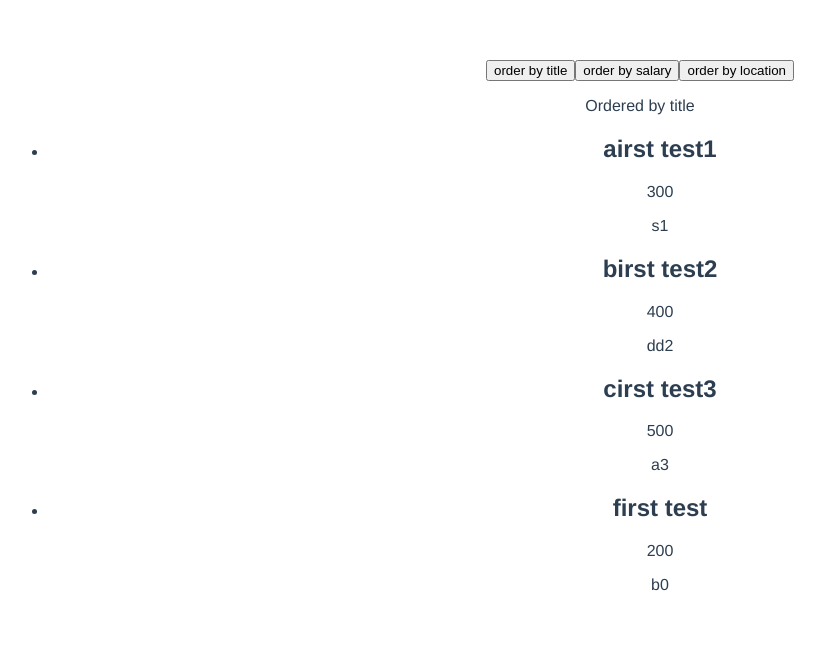
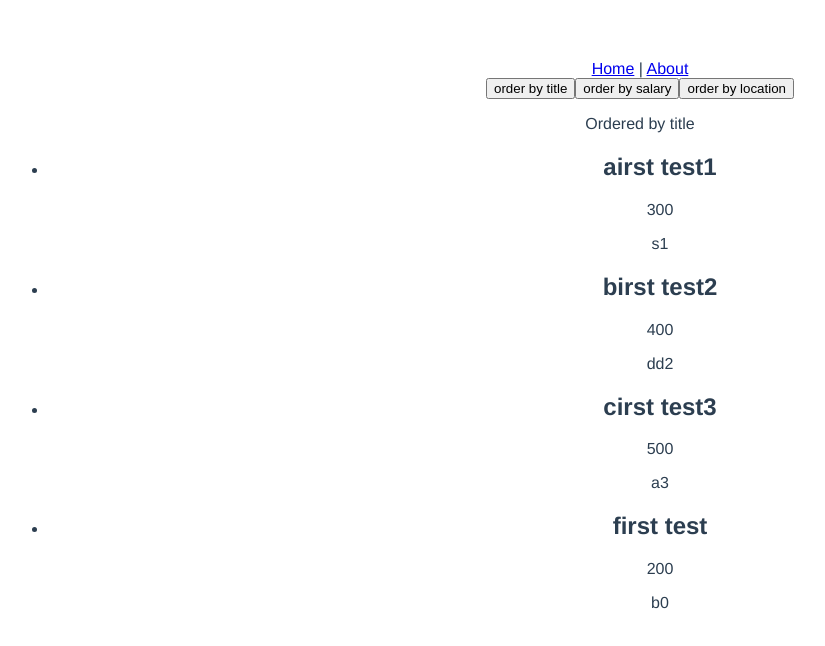
Before and after one commit to RiceHamburger/sharepoint-staticpage-vue, a Vue app: page / in a window 1280 px wide. Shown: the top 646 px of the page, without its empty margins (0-825 px from the left). Built offline with nearby package versions, Linux system fonts and the light colour scheme.

Commit message:
router test

```diff
--- a/package.json
+++ b/package.json
@@ -10,6 +10,8 @@
   "dependencies": {
     "core-js": "^3.6.5",
     "vue": "^3.0.0",
+    "vue-meta": "^2.4.0",
+    "vue-router": "^4.0.10",
     "vuex": "^4.0.0-0"
   },
   "devDependencies": {
--- a/src/App.vue
+++ b/src/App.vue
@@ -1,53 +1,22 @@
 <template>
   <div class="app">
-    <button @click="handleClick('title')">order by title</button>
-    <button @click="handleClick('salary')">order by salary</button>
-    <button @click="handleClick('location')">order by location</button>
-    <JobList :jobs="jobs" :order="order"/>
+    <div id="nav">
+      <router-link to="/">Home</router-link> |
+      <router-link to="/about">About</router-link>
+    </div>
+    <router-view/>
   </div>
 </template>
 
 <script lang="ts">
-import { defineComponent,reactive,toRefs,ref } from 'vue';
-import JobList from './components/jobsList.vue'
-import Job from './types/job'
-import OrderTerm from './types/OrderTerm'
+import { defineComponent } from 'vue';
 
 export default defineComponent({
   name: 'App',
-  components:{
-    JobList
-  },
-  setup() {
-    // const age = ref<number | string>(25)
-
-    // const state = reactive({
-    //   name:'TEST',
-    //   age: 25 as number | string
-    // })
-    // return{
-    //   ...toRefs(state)
-    // }
-
-    const jobs = ref<Job[]>([
-      {title:'first test',location:'b0',salary:200,id:0},
-      {title:'airst test1',location:'s1',salary:300,id:1},
-      {title:'birst test2',location:'dd2',salary:400,id:2},
-      {title:'cirst test3',location:'a3',salary:500,id:3},
-    ])
-
-    const order = ref<OrderTerm>('title')
-
-    const handleClick = (term:OrderTerm) =>{
-      order.value = term
-    }
-
-    return{
-      jobs,
-      handleClick,
-      order
-    }
-  }
+  metaInfo: {
+      title: '',
+      titleTemplate: '會員管理 - %s',
+    },
 });
 </script>
 
--- a/src/components/HelloWorld.vue
+++ /dev/null
@@ -1,62 +0,0 @@
-<template>
-  <div class="hello">
-    <h1>{{ msg }}</h1>
-    <p>
-      For a guide and recipes on how to configure / customize this project,<br>
-      check out the
-      <a href="https://cli.vuejs.org" target="_blank" rel="noopener">vue-cli documentation</a>.
-    </p>
-    <h3>Installed CLI Plugins</h3>
-    <ul>
-      <li><a href="https://github.com/vuejs/vue-cli/tree/dev/packages/%40vue/cli-plugin-babel" target="_blank" rel="noopener">babel</a></li>
-      <li><a href="https://github.com/vuejs/vue-cli/tree/dev/packages/%40vue/cli-plugin-typescript" target="_blank" rel="noopener">typescript</a></li>
-      <li><a href="https://github.com/vuejs/vue-cli/tree/dev/packages/%40vue/cli-plugin-vuex" target="_blank" rel="noopener">vuex</a></li>
-      <li><a href="https://github.com/vuejs/vue-cli/tree/dev/packages/%40vue/cli-plugin-eslint" target="_blank" rel="noopener">eslint</a></li>
-    </ul>
-    <h3>Essential Links</h3>
-    <ul>
-      <li><a href="https://vuejs.org" target="_blank" rel="noopener">Core Docs</a></li>
-      <li><a href="https://forum.vuejs.org" target="_blank" rel="noopener">Forum</a></li>
-      <li><a href="https://chat.vuejs.org" target="_blank" rel="noopener">Community Chat</a></li>
-      <li><a href="https://twitter.com/vuejs" target="_blank" rel="noopener">Twitter</a></li>
-      <li><a href="https://news.vuejs.org" target="_blank" rel="noopener">News</a></li>
-    </ul>
-    <h3>Ecosystem</h3>
-    <ul>
-      <li><a href="https://router.vuejs.org" target="_blank" rel="noopener">vue-router</a></li>
-      <li><a href="https://vuex.vuejs.org" target="_blank" rel="noopener">vuex</a></li>
-      <li><a href="https://github.com/vuejs/vue-devtools#vue-devtools" target="_blank" rel="noopener">vue-devtools</a></li>
-      <li><a href="https://vue-loader.vuejs.org" target="_blank" rel="noopener">vue-loader</a></li>
-      <li><a href="https://github.com/vuejs/awesome-vue" target="_blank" rel="noopener">awesome-vue</a></li>
-    </ul>
-  </div>
-</template>
-
-<script lang="ts">
-import { defineComponent } from 'vue';
-
-export default defineComponent({
-  name: 'HelloWorld',
-  props: {
-    msg: String,
-  },
-});
-</script>
-
-<!-- Add "scoped" attribute to limit CSS to this component only -->
-<style scoped>
-h3 {
-  margin: 40px 0 0;
-}
-ul {
-  list-style-type: none;
-  padding: 0;
-}
-li {
-  display: inline-block;
-  margin: 0 10px;
-}
-a {
-  color: #42b983;
-}
-</style>
--- a/src/main.ts
+++ b/src/main.ts
@@ -1,5 +1,6 @@
 import { createApp } from 'vue'
 import App from './App.vue'
+import router from './router'
 import store from './store'
 
-createApp(App).use(store).mount('#app')
+createApp(App).use(store).use(router).mount('#app')
--- /dev/null
+++ b/src/router/index.ts
@@ -0,0 +1,25 @@
+import { createRouter, createWebHistory } from 'vue-router'
+import Home from '../views/Home.vue'
+
+const routes = [
+  {
+    path: '/',
+    name: 'Home',
+    component: Home
+  },
+  {
+    path: '/about',
+    name: 'About',
+    // route level code-splitting
+    // this generates a separate chunk (about.[hash].js) for this route
+    // which is lazy-loaded when the route is visited.
+    component: () => import(/* webpackChunkName: "about" */ '../views/About.vue')
+  }
+]
+
+const router = createRouter({
+  history: createWebHistory(),
+  routes
+})
+
+export default router
--- /dev/null
+++ b/src/views/About.vue
@@ -0,0 +1,5 @@
+<template>
+  <div class="about">
+    <h1>This is an about page</h1>
+  </div>
+</template>
--- /dev/null
+++ b/src/views/Home.vue
@@ -0,0 +1,56 @@
+<template>
+  <div>
+    <button @click="handleClick('title')">order by title</button>
+    <button @click="handleClick('salary')">order by salary</button>
+    <button @click="handleClick('location')">order by location</button>
+    <JobList :jobs="jobs" :order="order"/>
+  </div>
+</template>
+
+<script lang="ts">
+import { defineComponent,ref } from 'vue';
+import JobList from '@/components/jobsList.vue'
+import Job from '@/types/job'
+import OrderTerm from '@/types/OrderTerm'
+
+export default defineComponent({
+  name: 'Home',
+  components:{
+    JobList
+  },
+  setup() {
+    // const age = ref<number | string>(25)
+
+    // const state = reactive({
+    //   name:'TEST',
+    //   age: 25 as number | string
+    // })
+    // return{
+    //   ...toRefs(state)
+    // }
+
+    const jobs = ref<Job[]>([
+      {title:'first test',location:'b0',salary:200,id:0},
+      {title:'airst test1',location:'s1',salary:300,id:1},
+      {title:'birst test2',location:'dd2',salary:400,id:2},
+      {title:'cirst test3',location:'a3',salary:500,id:3},
+    ])
+
+    const order = ref<OrderTerm>('title')
+
+    const handleClick = (term:OrderTerm) =>{
+      order.value = term
+    }
+
+    return{
+      jobs,
+      handleClick,
+      order
+    }
+  }
+});
+</script>
+
+<style>
+
+</style>
```
Also changed, not shown: 1 other file (tests, documents, lock files or other folders).
